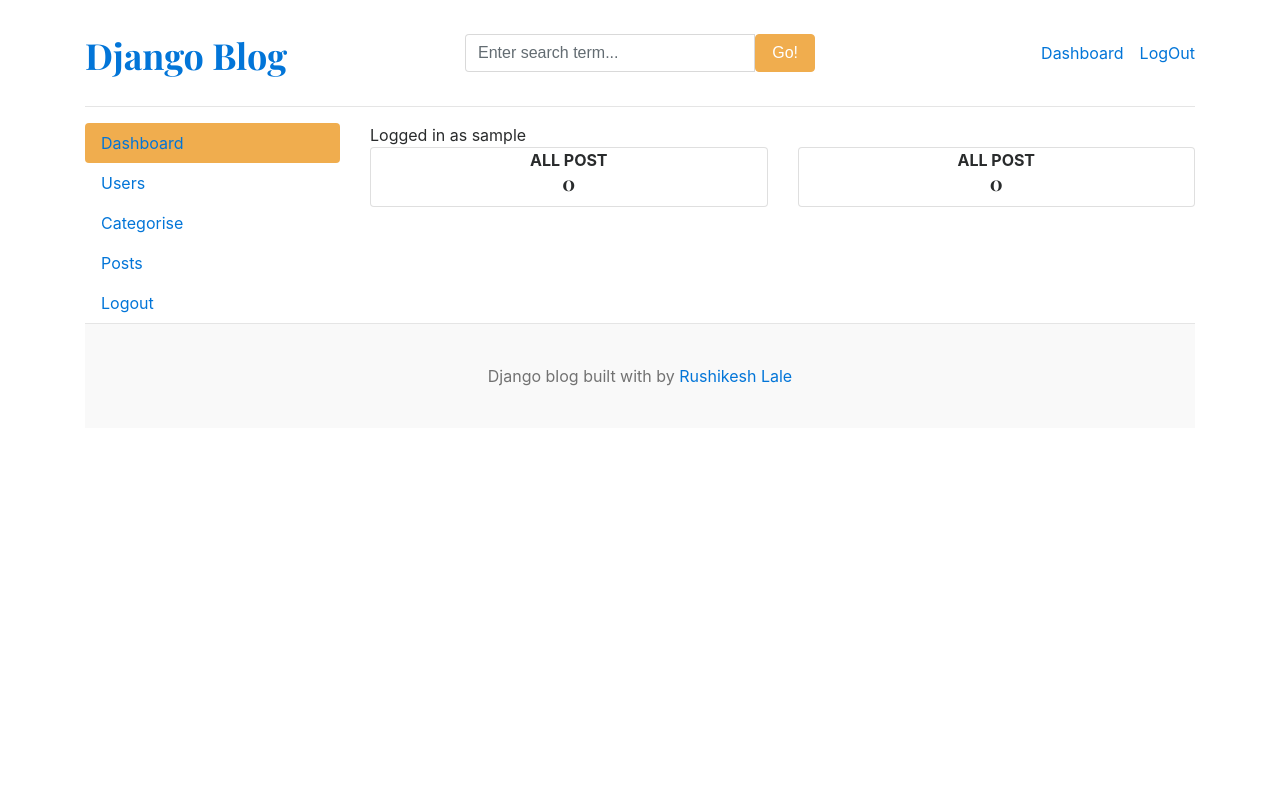
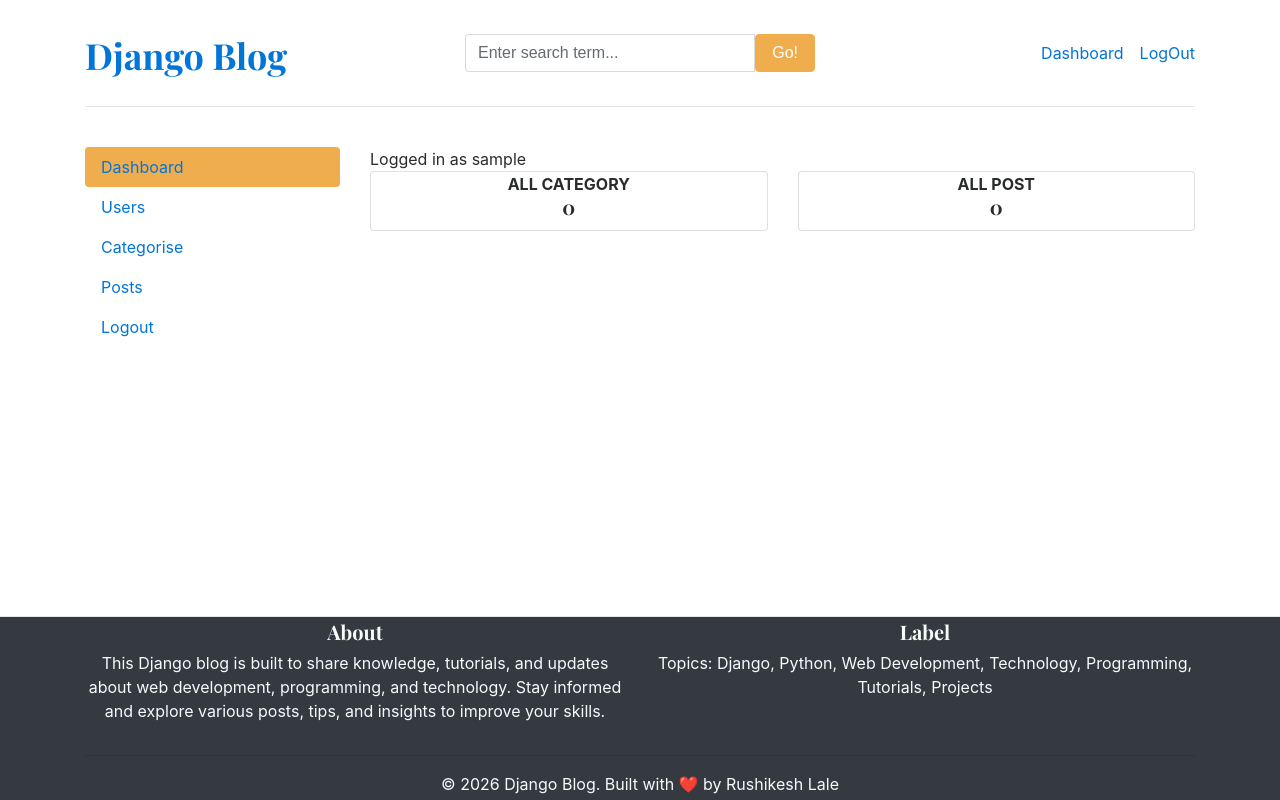
Before and after one commit to rushikeshlale/django-blog, a Django app: page /dashboard/ in a window 1280 px wide. Run offline with Django 5.2, Linux system fonts and the light colour scheme; the visitor is signed in with stand-in values (Sample User, id 1); data that the repository does not hold is empty; parts of the project's set-up code (start-up, migrations or seed data) failed here and were passed over.

Commit message:
working all code

```diff
--- a/blog_main/urls.py
+++ b/blog_main/urls.py
@@ -28,7 +28,7 @@ urlpatterns = [
     path('category/',include('blogs.urls')),
     path('blogs/<slug:slug>/',BlogsView.blogs, name='blogs'),
     # Search endpoint
-    path('blogs/search/', BlogsView.search, name="search"),
+    path('search/', BlogsView.search, name="search"),
     path('register/', views.register, name="register"),
     path('login/', views.login, name='login'),
     path('logout/',views.logout, name="logout"),
--- a/blog_main/views.py
+++ b/blog_main/views.py
@@ -7,8 +7,8 @@ from .forms import RegistrationForm
 from django.contrib.auth.forms import AuthenticationForm
 from django.contrib import auth
 def home(request):
-    featured_posts = Blog.objects.filter(is_featured = True, status='Draft').order_by('updated_at')
-    posts = Blog.objects.filter(is_featured=False, status='published')
+    featured_posts = Blog.objects.filter(is_featured = True, status='Published').order_by('updated_at')
+    posts = Blog.objects.filter(is_featured=False, status='Published')
 
     # Fetch about us
     try:
--- a/blogs/models.py
+++ b/blogs/models.py
@@ -16,7 +16,7 @@ class Category (models.Model):
 
 STATUS_CHOICE = (
     ("Draft","Draft"),
-    ("published","published")
+    ("Published","Published")
 )
 
 class Blog(models.Model):
--- a/templates/base.html
+++ b/templates/base.html
@@ -1,4 +1,3 @@
-<!-- Header part -->
 {% load static %}
 
 <!DOCTYPE html>
@@ -12,9 +11,32 @@
     <link href="https://fonts.googleapis.com/css?family=Playfair+Display:700,900" rel="stylesheet">
     <link href="{% static 'css/blog.css' %}" rel="stylesheet">
     <link rel="stylesheet" href="https://cdnjs.cloudflare.com/ajax/libs/font-awesome/4.7.0/css/font-awesome.min.css">
+
+    <style>
+      /* Sticky footer CSS */
+      html, body {
+        height: 100%;
+      }
+
+      body {
+        display: flex;
+        flex-direction: column;
+      }
+
+      .content-wrapper {
+        flex: 1; /* Main content takes remaining space */
+      }
+
+      .blog-footer {
+        background-color: #343a40; /* Dark background */
+        color: #f8f9fa;           /* Light text */
+      }
+    </style>
 </head>
 <body>
   <div class="container">
+
+    <!-- Header -->
     <header class="blog-header py-4">
       <div class="row flex-nowrap justify-content-between align-items-center">
         <div class="col-4 pt-1">
@@ -24,7 +46,7 @@
           <form action="{% url 'search' %}" method="GET">
             <div class="input-group">
                 <input class="form-control" type="text" name="keyword" value="{{ keyword }}" placeholder="Enter search term..." aria-label="Enter search term..." aria-describedby="button-search" />
-                  <button type="submit"class="btn btn-warning" id="button-search" type="button">Go!</button>
+                <button type="submit" class="btn btn-warning" id="button-search">Go!</button>
             </div>
           </form>
         </div>
@@ -32,7 +54,7 @@
           {% if not user.is_authenticated %}
           <a class="btn btn-sm btn-warning" href="{% url 'login' %}">Login</a> &nbsp;
           <a class="btn btn-sm btn-outline-secondary" href="{% url 'register' %}">Register</a>
-            {% else%}
+          {% else %}
           <span> <a href="{% url 'dashboard' %}">Dashboard</a></span>
           &emsp;
           <span><a href="{% url 'logout' %}"> LogOut </a></span>
@@ -48,21 +70,39 @@
         {% endfor %}
       </nav>
     </div>
+  </div>
 
+  <!-- Main content wrapper -->
+  <div class="content-wrapper container my-4">
+    {% block content %}
+    {% endblock %}
+  </div>
 
+  <!-- Footer -->
+  <footer class="blog-footer pt-1 pb-1 mt-auto">
+    <div class="container">
+      <div class="row">
 
-<!-- Main content part  -->
-{% block content %}
+        <!-- About Section -->
+        <div class="col-md-6 mb-3">
+          <h5>About</h5>
+          <p>This Django blog is built to share knowledge, tutorials, and updates about web development, programming, and technology. Stay informed and explore various posts, tips, and insights to improve your skills.</p>
+        </div>
 
+        <!-- Label Section -->
+        <div class="col-md-6 mb-3">
+          <h5>Label</h5>
+          <p>Topics: Django, Python, Web Development, Technology, Programming, Tutorials, Projects</p>
+        </div>
 
-{% endblock %}
+      </div>
 
+      <hr class="bg-light">
 
-<!-- footer part -->
-
-<footer class="blog-footer">
-  <div class="justify-content-end align-items-center">
-    <p>Django blog built with   by <a href="#">Rushikesh Lale</a></p>
+      <!-- Footer Bottom -->
+      <div class="text-center">
+        <p class="mb-0">© 2026 Django Blog. Built with ❤️ by Rushikesh Lale</p>
+      </div>
     </div>
   </footer>
 </body>
--- a/templates/dashboards/dashboard.html
+++ b/templates/dashboards/dashboard.html
@@ -14,7 +14,7 @@
         <div class="row">
             <div class="col">
                 <div class="card border-default mb-3">
-                    <div class="card-hedader text-center text-uppercase font-weight-bold">All Post</div>
+                    <div class="card-hedader text-center text-uppercase font-weight-bold">All category</div>
                     <div class="card_body text-dark">
                         <h5 class="card-title text-center">{{category_count}}</h5>
                     </div>
```
Also changed, not shown: blogs/views.py (+5 -5 lines), templates/blogs.html (+45 -61 lines), blogs/migrations/0007_alter_blog_status.py (added). Lines whose indentation alone changed are shown as unchanged.
